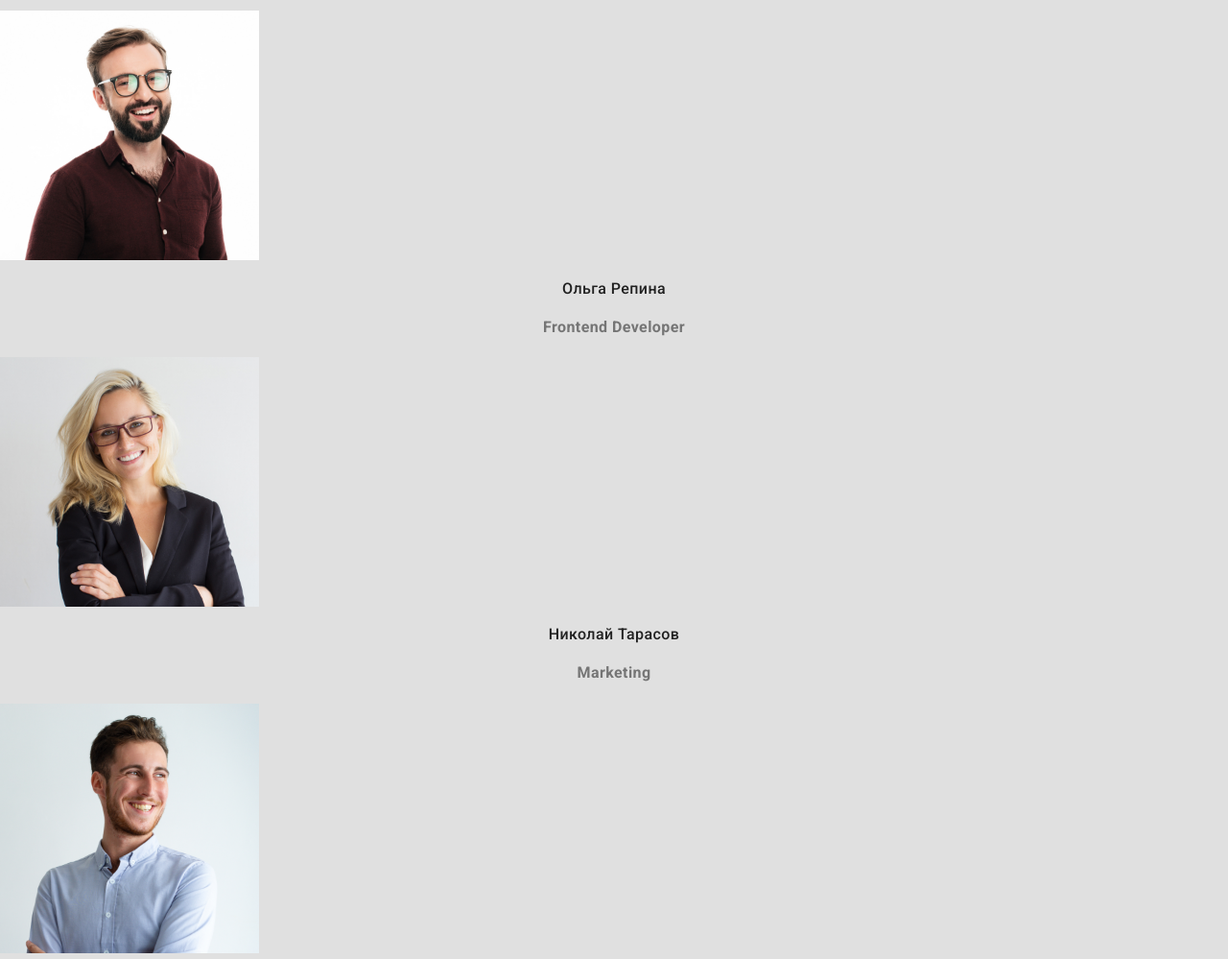
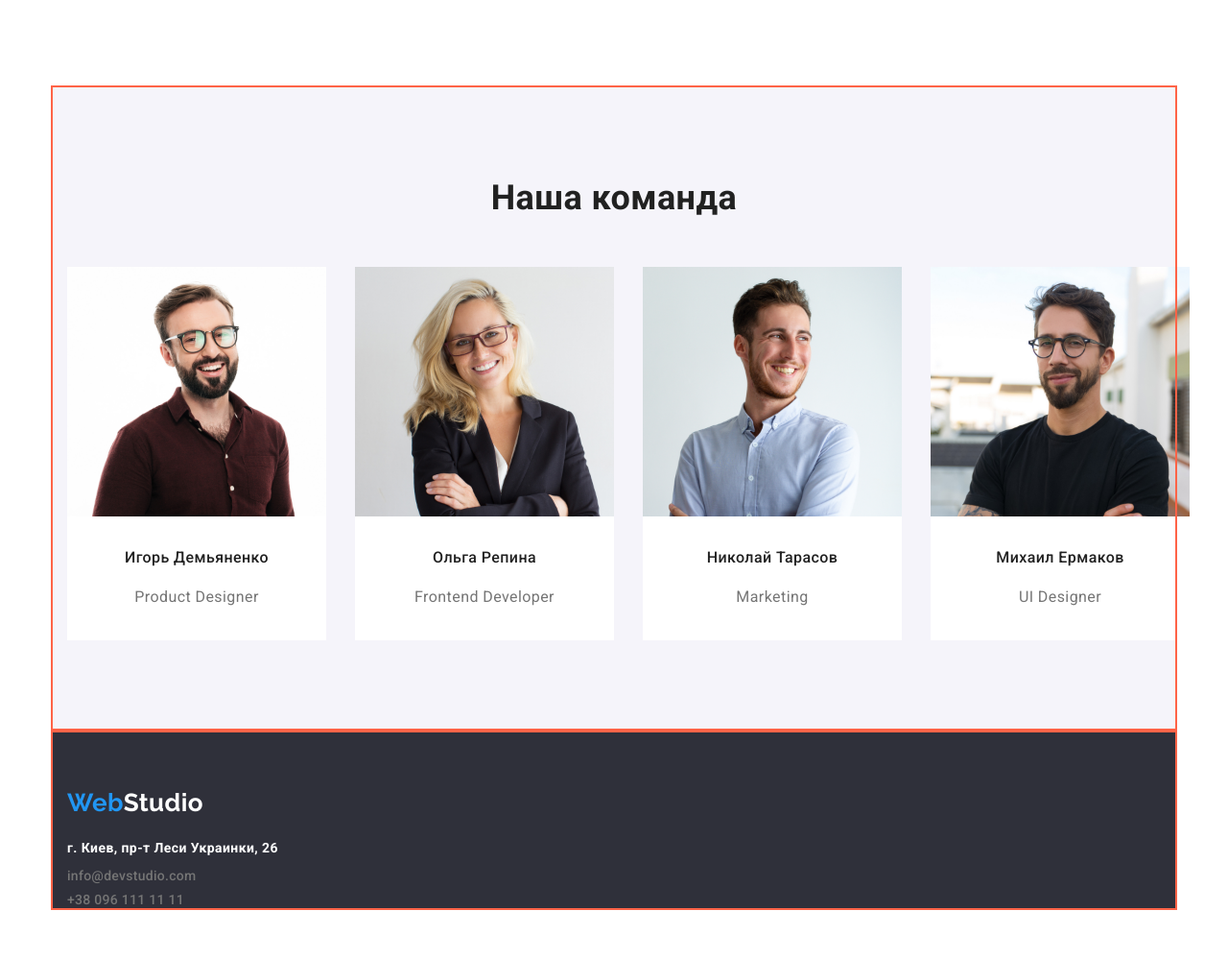
Before and after one commit to alfrntlower/goit-markup-hw-03, a plain HTML site: page index.html in a window 1280 px wide. Shown: the part 1321-2320 px from the top of the page at 96% size. After the commit the page ends 2276 px from the top, so only its background shows below. Drawn offline with nearby package versions, Linux system fonts and the light colour scheme.

Commit message:
update hw3

```diff
--- a/css/styles.css
+++ b/css/styles.css
@@ -19,7 +19,7 @@
 body {
   font-family: "Roboto", sans-serif;
 
-  background-color: var(--main-bg-color);
+  /* background-color: var(--main-bg-color);*/
   color: var(--primary-text-color);
   font-weight: 700;
   font-size: 14px;
@@ -69,7 +69,7 @@ button {
 .main-nav {
   display: flex;
   align-items: center;
-  background-color: turquoise;
+  border-color: var(--white-color);
 }
 .site-nav {
   display: flex;
@@ -116,11 +116,12 @@ button {
 
 .hero {
   text-align: center;
+  background-color: #2f303a;
 }
 .hero-tittle {
-  margin-top: 0;
+  margin-top: 0px;
   margin-bottom: 30px;
-  background-color: turquoise;
+  padding-top: 200px;
 
   font-weight: 900;
   font-size: 44px;
@@ -178,23 +179,61 @@ button {
 }
 
 /* Чем мы занимаемся */
-.what-we-do {
+
+.what-we-do-title {
   margin-top: 0px;
   margin-bottom: 50px;
-  display: flex;
-}
-.what-we-do .item + .item {
-  margin-left: 30px;
-}
-.what-we-do-title,
-.our-team {
+
   font-weight: 700;
   font-size: 36px;
   line-height: 1.2;
   text-align: center;
   color: var(--primary-text-color);
 }
+.what-we-do {
+  margin-top: 0px;
+  margin-bottom: 94px;
+  display: flex;
+}
+.what-we-do .item + .item {
+  margin-left: 30px;
+}
+
+/* Наша команда */
+.our-team-section {
+  background-color: var(--secondary-bg-color);
+}
+
+.our-team-title {
+  margin-top: 0px;
+  margin-bottom: 50px;
+  padding-top: 94px;
+
+  font-weight: 700;
+  font-size: 36px;
+  line-height: 1.2;
+  text-align: center;
+  color: var(--primary-text-color);
+}
+.our-team {
+  margin-top: 0px;
+
+  display: flex;
+  align-items: center;
+}
+.our-team .item + .item {
+  margin-left: 30px;
+}
+.our-team .item {
+  margin-bottom: 94px;
+
+  background-color: var(--white-color);
+}
+
 .our-team-fs-name {
+  margin-top: 30px;
+  margin-bottom: 10px;
+
   font-weight: 500;
   font-size: 16px;
   line-height: 1.2;
@@ -202,13 +241,16 @@ button {
   color: var(--primary-text-color);
 }
 .our-team-profession {
+  margin-bottom: 30px;
+
+  font-weight: 400;
   font-size: 16px;
   line-height: 1.9;
   text-align: center;
   color: var(--secondary-text-color);
 }
 
-/* Portfolio*/
+/* Portfolio page*/
 .button-portfolio {
   font-weight: 500;
   font-size: 16px;
@@ -243,7 +285,16 @@ button {
 }
 
 /* Footer*/
+
+.footer {
+  background-color: #2f303a;
+}
+
 .footer-link {
+  display: block;
+  padding-top: 60px;
+  margin-bottom: 20px;
+
   font-family: Raleway;
   font-weight: 700;
   color: var(--black-color);
@@ -258,11 +309,16 @@ button {
   color: var(--white-color);
 }
 .footer-text {
+  margin-top: 0;
+  margin-bottom: 9px;
+
   font-style: normal;
   line-height: 1.7;
   color: var(--white-color);
 }
 .footer-contacts {
+  display: block;
+  margin-bottom: 9px;
   color: var(--secondary-text-color);
   text-decoration: none;
   font-style: normal;
@@ -270,6 +326,7 @@ button {
   line-height: 1.14;
   letter-spacing: 0.02em;
 }
+
 .footer-contacts:hover,
 .footer-contacts:focus {
   color: var(--white-color);
--- a/index.html
+++ b/index.html
@@ -86,28 +86,32 @@
         </section>
 
         <!--Наша команда-->
-        <section>
-            <h2 class="our-team">Наша команда</h2>
-            <ul class="list">
-                <li>
+        <section class="container our-team-section">
+            <h2 class="our-team-title">Наша команда</h2>
+            <ul class="list our-team">
+                <li class="item">
+                    <img src="./images/team-card-1.jpg" alt="team-card-1" width="270">
                     <h3 class="our-team-fs-name">Игорь Демьяненко</h3>
                     <p class="our-team-profession">Product Designer</p>
-                    <img src="./images/team-card-1.jpg" alt="team-card-1" width="270">
                 </li>
-                <li>
+
+                <li class="item">
+                    <img src="./images/team-card-2.jpg" alt="team-card-2" width="270">
                     <h3 class="our-team-fs-name">Ольга Репина</h3>
                     <p class="our-team-profession">Frontend Developer</p>
-                    <img src="./images/team-card-2.jpg" alt="team-card-2" width="270">
+
                 </li>
-                <li>
+
+                <li class="item">
+                    <img src="./images/team-card-3.jpg" alt="team-card-3" width="270">
                     <h3 class="our-team-fs-name">Николай Тарасов</h3>
                     <p class="our-team-profession">Marketing</p>
-                    <img src="./images/team-card-3.jpg" alt="team-card-3" width="270">
                 </li>
-                <li>
+
+                <li class="item">
+                    <img src="./images/team-card-4.jpg" alt="team-card-4" width="270">
                     <h3 class="our-team-fs-name">Михаил Ермаков</h3>
                     <p class="our-team-profession">UI Designer</p>
-                    <img src="./images/team-card-4.jpg" alt="team-card-4" width="270">
                 </li>
             </ul>
         </section>
@@ -115,7 +119,7 @@
     </main>
 
     <!-- Footer-->
-    <footer>
+    <footer class="container footer">
         <a href="index.html" class="footer-link"><span class="footer-link-web">Web</span><span
                 class="footer-link-studio">Studio</span></a>
         <address>
```
